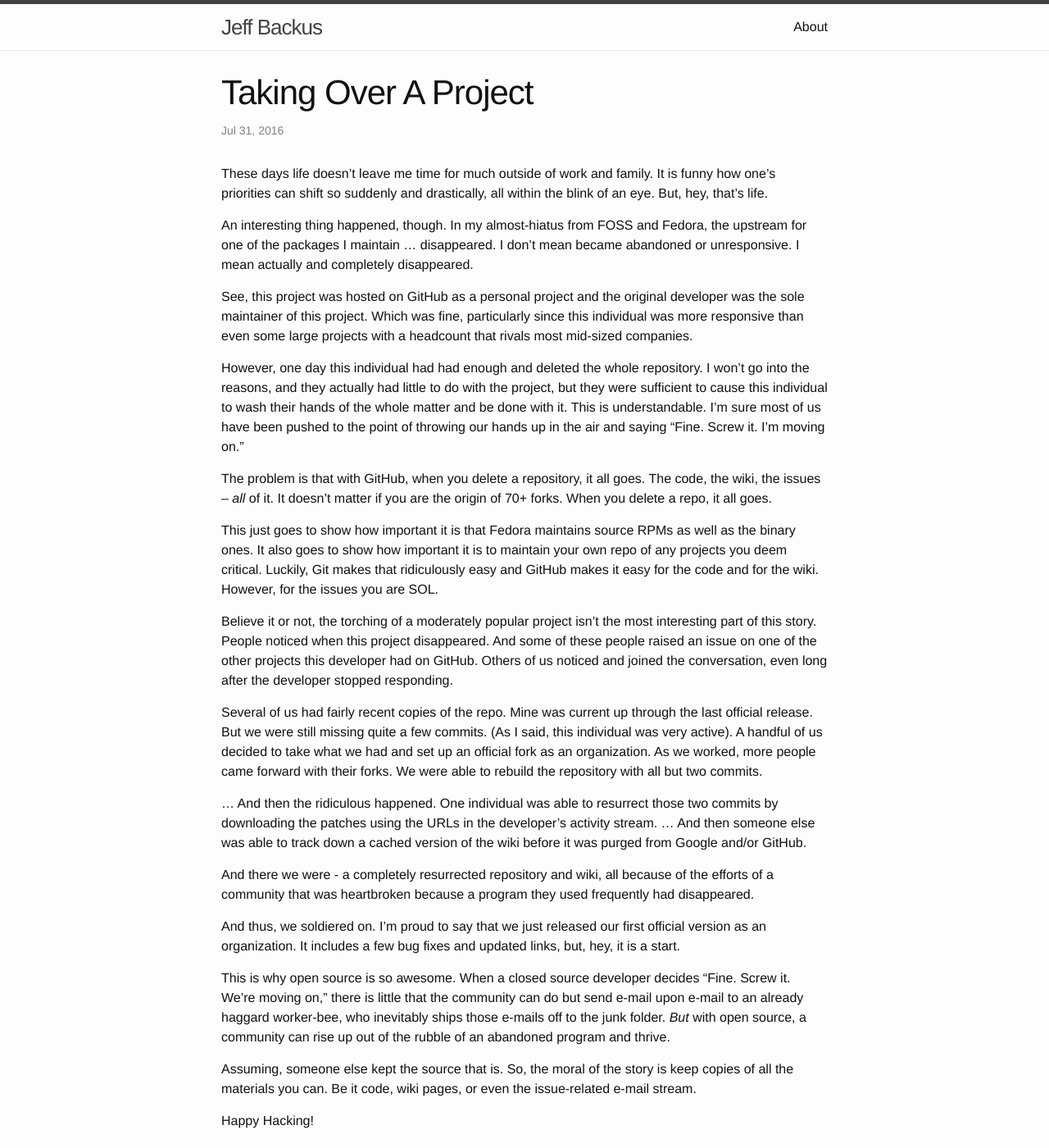
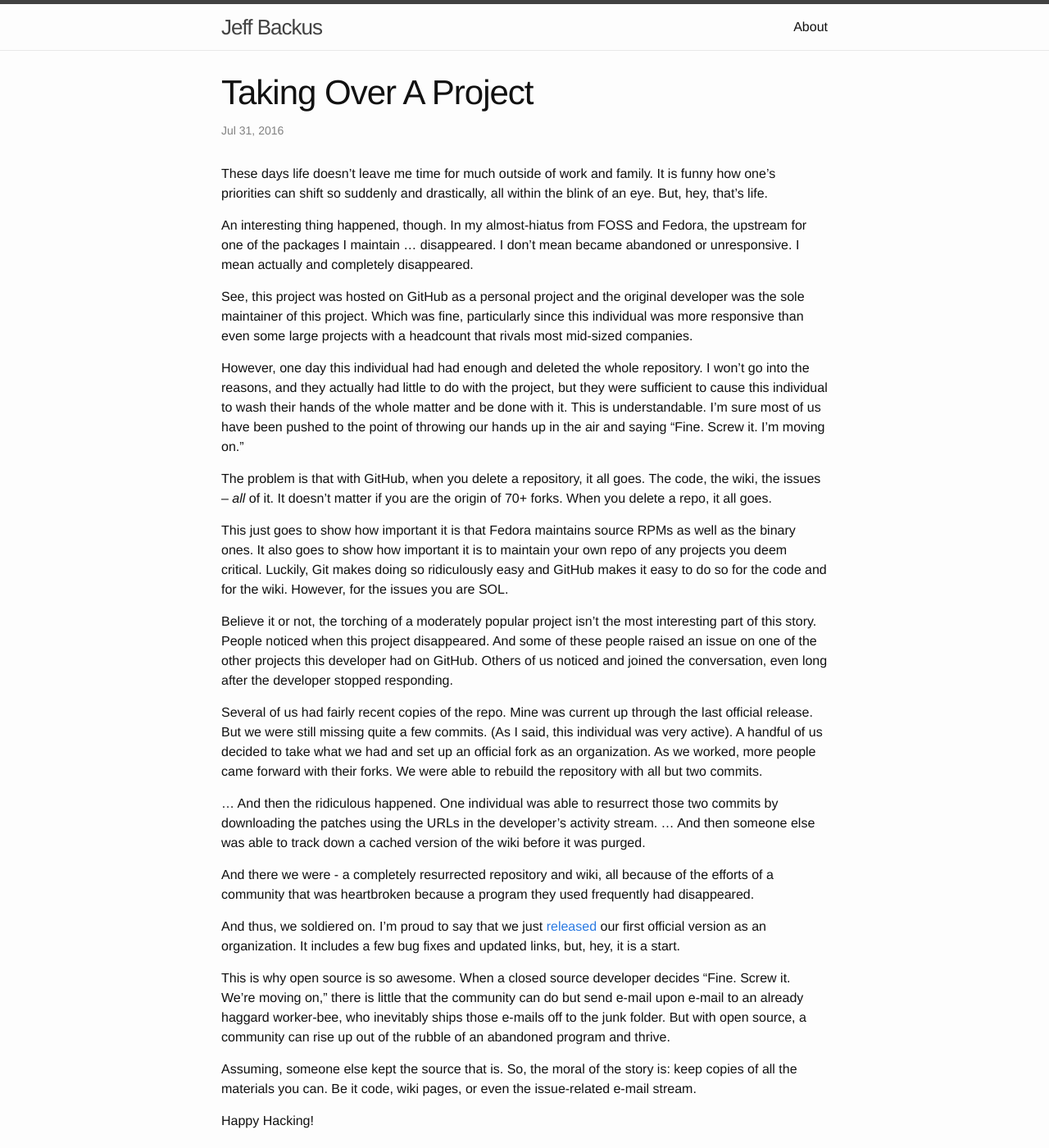
Before and after one commit to jsbackus/jsbackus.github.io, a Jekyll site: the page built from _posts/2016-07-31-taking-over-a-project.md, in a window 1280 px wide and 1400 px high. Shown: the whole window at 82% size. Built offline with Jekyll 4.4.1, drawn with Linux system fonts in a browser that asks for light colours.

Commit message:
A few more edits.

```diff
--- a/_posts/2016-07-31-taking-over-a-project.md
+++ b/_posts/2016-07-31-taking-over-a-project.md
@@ -33,8 +33,8 @@ the origin of 70+ forks. When you delete a repo, it all goes.
 This just goes
 to show how important it is that Fedora maintains source RPMs as well as the
 binary ones. It also goes to show how important it is to maintain your own
-repo of any projects you deem critical. Luckily, Git makes that ridiculously
-easy and GitHub makes it easy for the code and for the wiki. However, for
+repo of any projects you deem critical. Luckily, Git makes doing so ridiculously
+easy and GitHub makes it easy to do so for the code and for the wiki. However, for
 the issues you are SOL.
 
 Believe it or not, the torching of a moderately popular project isn't the
@@ -53,13 +53,14 @@ with all but two commits.
 ... And then the ridiculous happened. One individual was able to resurrect
 those two commits by downloading the patches using the URLs in the developer's
 activity stream. ... And then someone else was able to track down a cached
-version of the wiki before it was purged from Google and/or GitHub.
+version of the wiki before it was purged.
 
 And there we were - a completely resurrected repository and wiki, all because
 of the efforts of a community that was heartbroken because a program they
 used frequently had disappeared.
 
-And thus, we soldiered on. I'm proud to say that we just released our first
+And thus, we soldiered on. I'm proud to say that we just
+[released](https://github.com/AntiMicro/antimicro/releases) our first
 official version as an organization. It includes a few bug fixes and updated
 links, but, hey, it is a start.
 
```
Also changed, not shown: other parts of _posts/2016-07-31-taking-over-a-project.md (+2 -2 lines).
